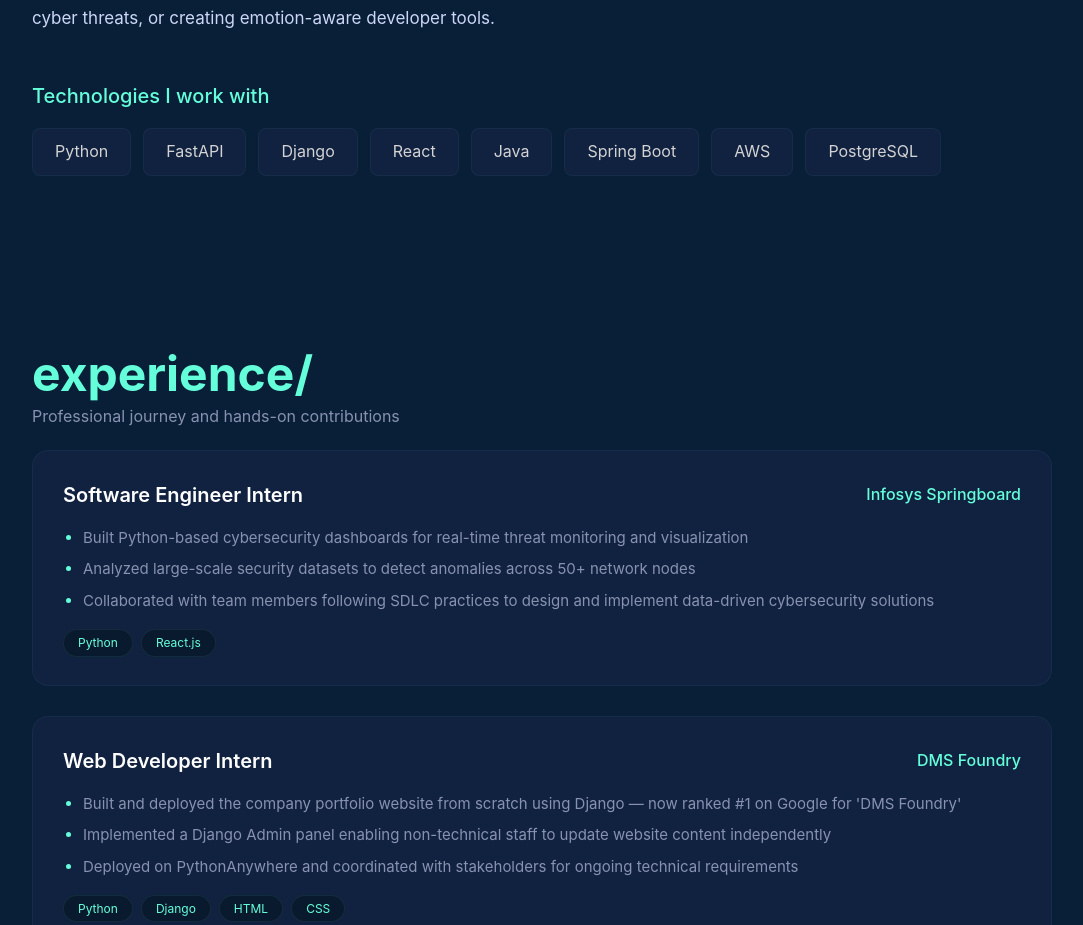
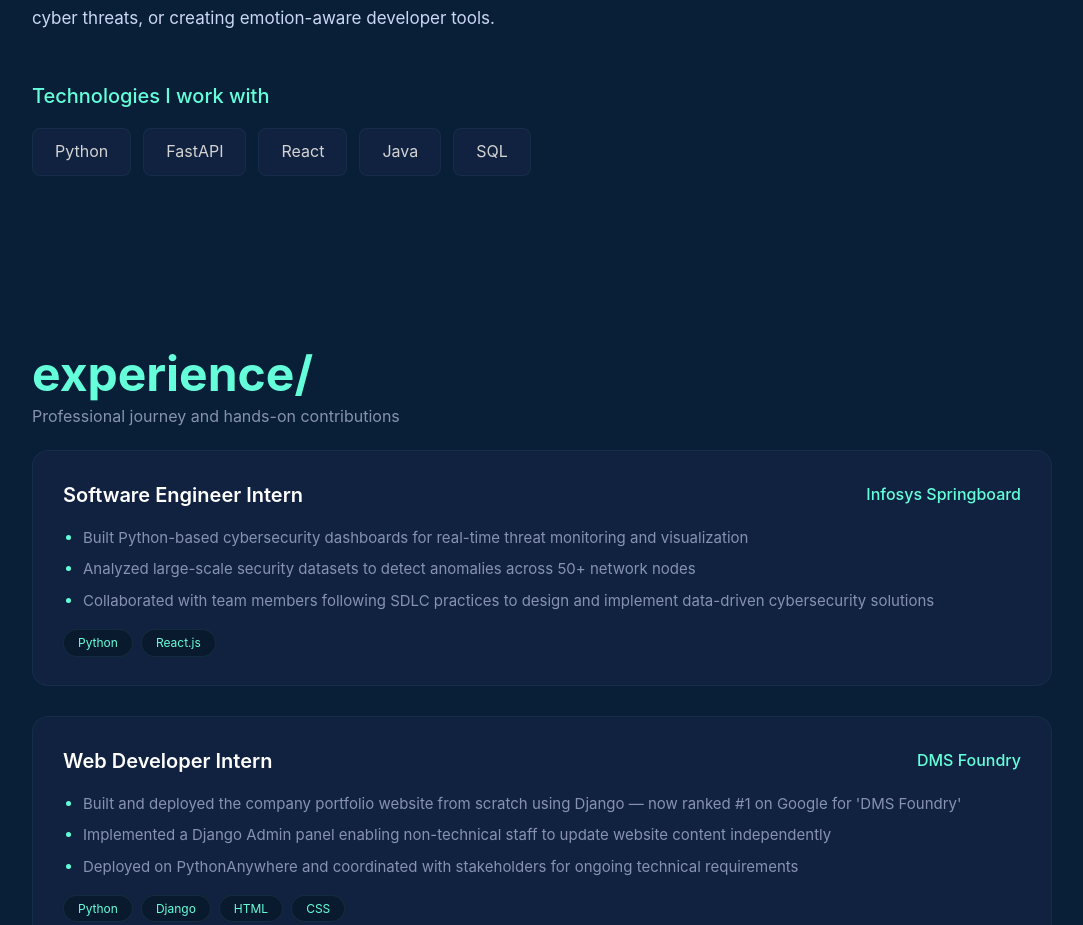
Before and after one commit to PriyadharshiniRVP/portfolio-v2, a React (Vite) app: page / in a window 1280 px wide. Shown: the part 1160-2085 px from the top of the page, without its empty margins (98-1181 px from the left). Built offline with nearby package versions, Linux system fonts and the light colour scheme.

Commit message:
updated skill section

```diff
--- a/src/Components/About.jsx
+++ b/src/Components/About.jsx
@@ -1,5 +1,5 @@
 function About() {
-  const tech = ["Python", "FastAPI", "Django", "React", "Java", "Spring Boot", "AWS", "PostgreSQL"]
+  const tech = ["Python", "FastAPI", "React", "Java",  "SQL"]
 
   return (
     <section className="about" id="about" data-aos="fade-up">
```
